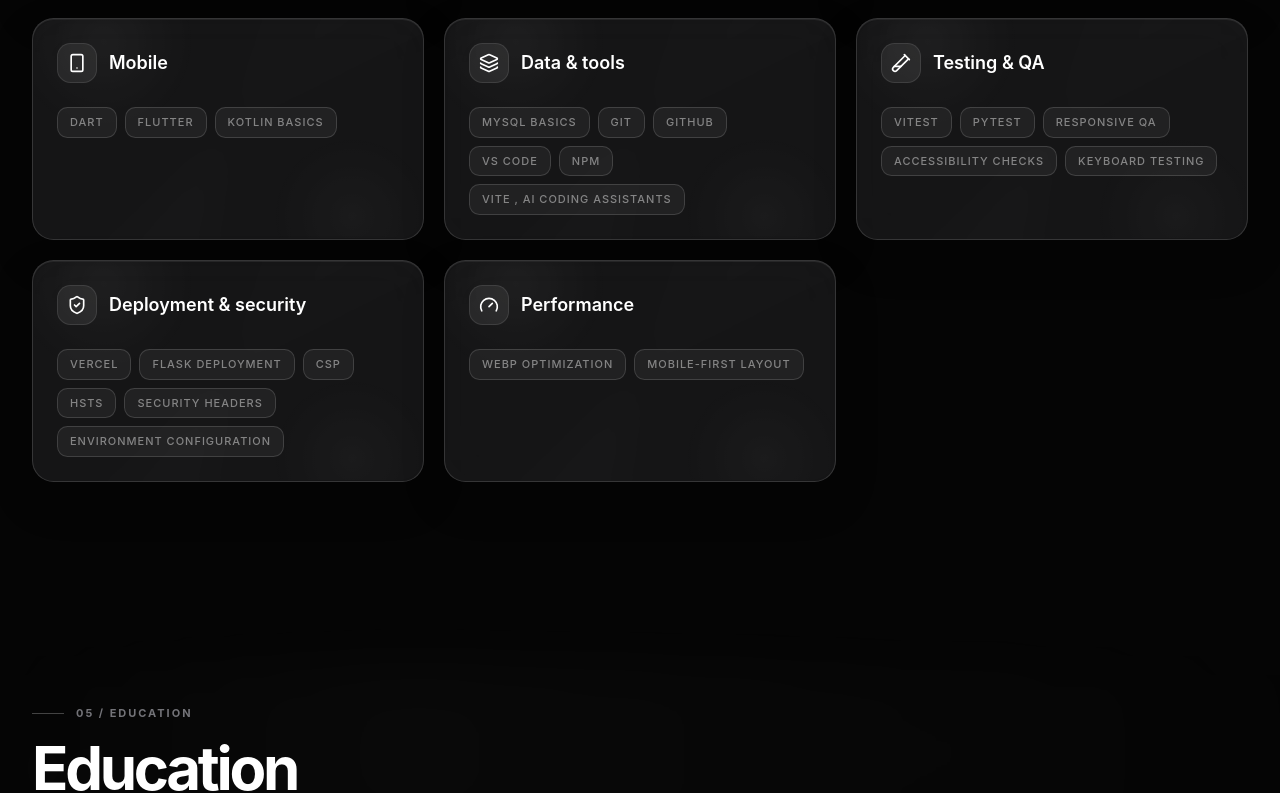
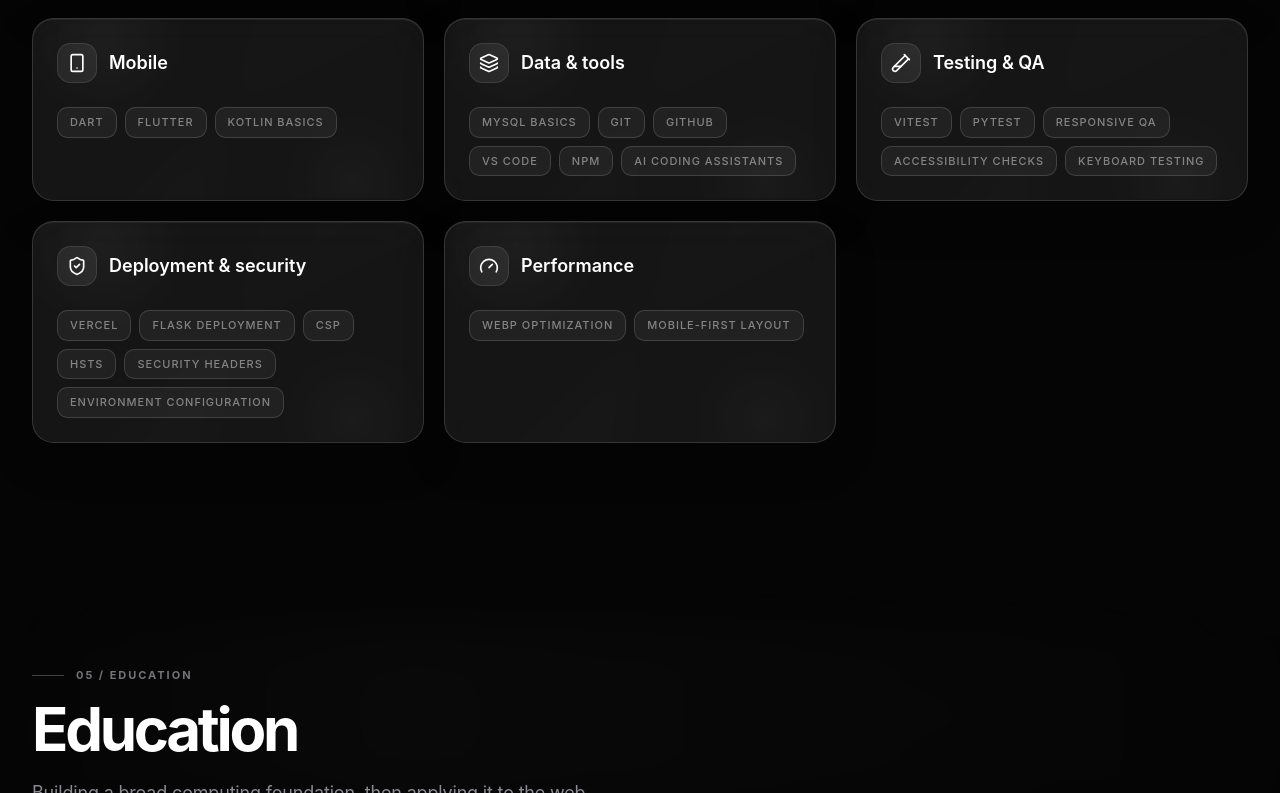
Before and after one commit to kad3nc3/Neo-Portfolio, a React (Vite) app in the folder frontend/: page / in a window 1280 px wide. Shown: the part 5699-6492 px from the top of the page. Built offline with nearby package versions, Linux system fonts and the light colour scheme.

Commit message:
minorfix

```diff
--- a/frontend/src/App.jsx
+++ b/frontend/src/App.jsx
@@ -54,7 +54,7 @@ const skillGroups = [
   {
     icon: Layers3,
     title: 'Data & tools',
-    skills: ['MySQL basics', 'Git', 'GitHub', 'VS Code', 'npm', 'Vite , AI Coding Assistants'],
+    skills: ['MySQL basics', 'Git', 'GitHub', 'VS Code', 'npm', 'AI Coding Assistants'],
   },
   {
     icon: TestTube2,
```
